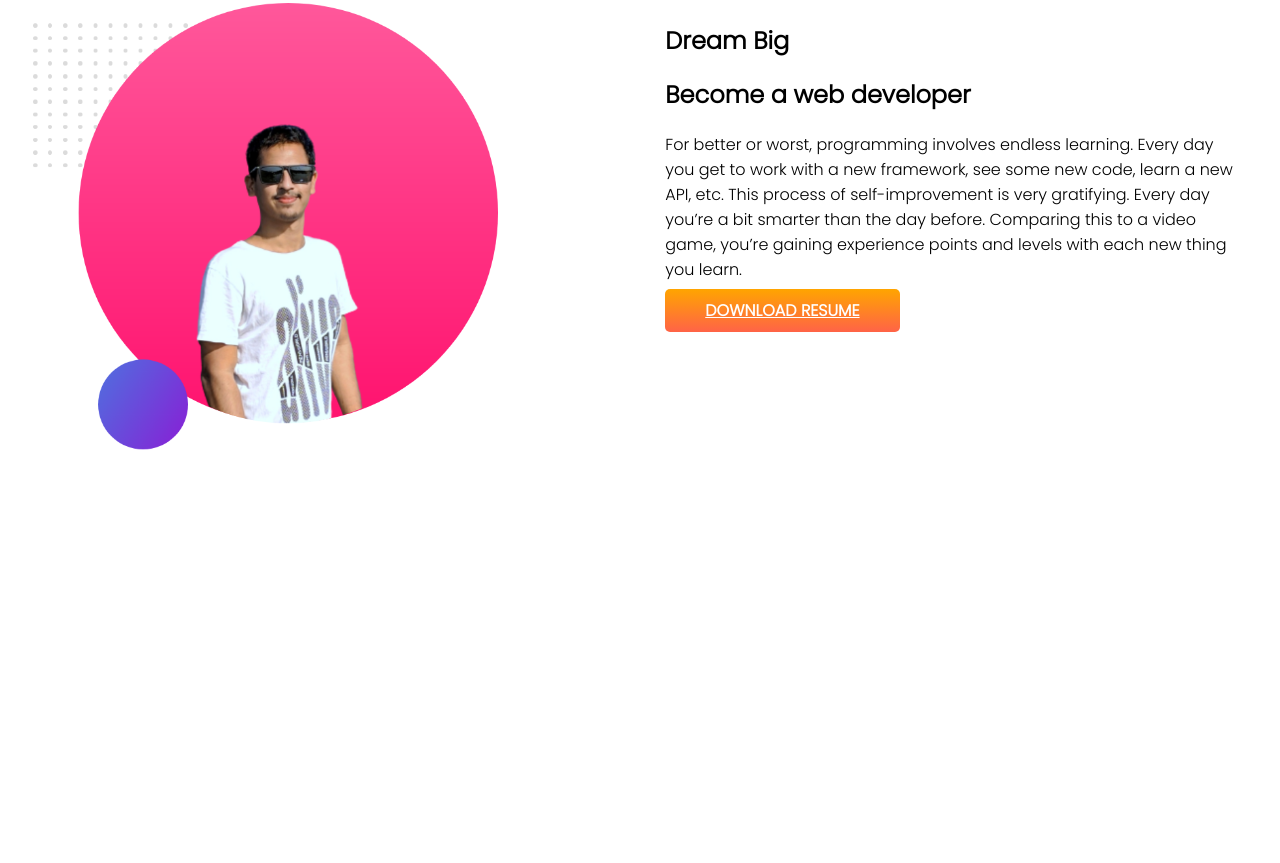
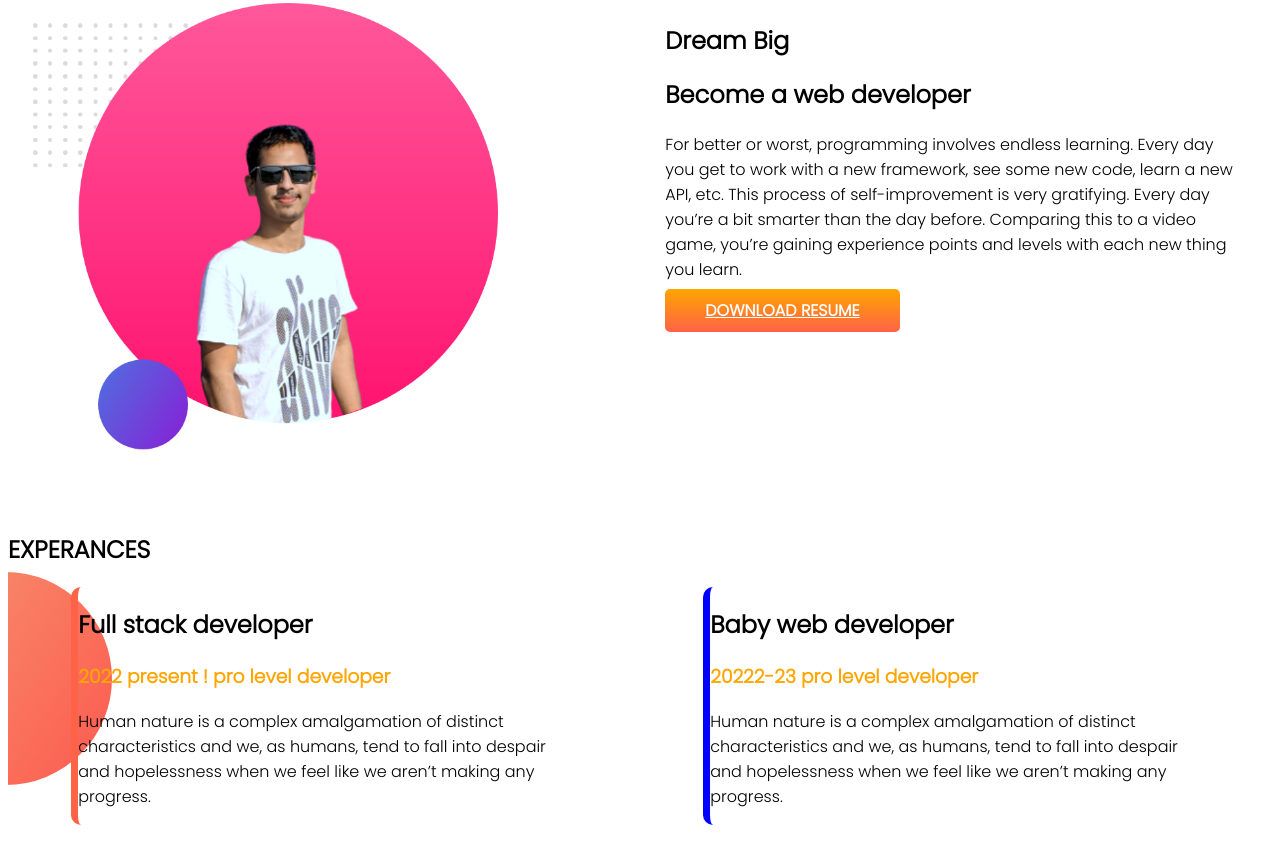
Before and after one commit to raihanridoy2822/developer-portfolio, a plain HTML site: page index.html in a window 1280 px wide. Shown: the part 600-1463 px from the top of the page. Before the commit the page ends 1132 px from the top, so only its background shows below. Drawn offline with Linux system fonts and the light colour scheme.

Commit message:
style boder

```diff
--- a/index.html
+++ b/index.html
@@ -13,7 +13,7 @@
 </head>
 
 <body>
-    <section class="top-banner">
+    <section class="top-banner flexible-container">
         <div class="half-width">
             <h1>WELCOME TO </h1>
             <h1> <span class="orange-colur"> RAIHAN SARKAR </span>WORLD</h1>
@@ -33,7 +33,7 @@
             <img src="images/my-bg.png" alt="">
         </div>
     </section>
-    <section class="dream-big">
+    <section class="dream-big flexible-container">
         <div class="half-width">
             <img src="images/raihan pink.png" alt="">
         </div>
@@ -48,6 +48,26 @@
         </div>
 
     </section>
+    <section class="experance-area">
+        <h1>EXPERANCES</h1>
+        <div class="flexible-container">
+            <div id="full-web" class="experience-item">
+                <h2>Full stack developer</h2>
+                <h3 class="orange-colur">2022 present ! pro level developer</h3>
+                <p>Human nature is a complex amalgamation of distinct characteristics and we, as humans, tend to fall
+                    into
+                    despair and hopelessness when we feel like we aren’t making any progress.</p>
+            </div>
+            <div id="baby-web" class="experience-item">
+                <h2>Baby web developer</h2>
+                <h3 class="orange-colur">20222-23 pro level developer</h3>
+                <p>Human nature is a complex amalgamation of distinct characteristics and we, as humans, tend to fall
+                    into
+                    despair and hopelessness when we feel like we aren’t making any progress.</p>
+            </div>
+        </div>
+
+    </section>
 </body>
 
 </html>
--- a/style.css
+++ b/style.css
@@ -6,11 +6,12 @@ h1 {
     font-family: 50px;
 }
 
+
 .orange-colur {
     color: orange;
 }
 
-section {
+.flexible-container {
     display: flex;
     margin-bottom: 50px;
 }
@@ -41,3 +42,30 @@ dream-big {
     background-repeat: no-repeat;
     background-position: right;
 }
+
+.experience-item {
+    width: 40%;
+    margin-left: 5%;
+    margin-right: 5%;
+    border-radius: 10px;
+    box-shadow: 10px, 10px 40px gray;
+    border-left: 7px solid blue;
+}
+
+.experance-area {
+    background-image: url(images/exp-bg.png);
+    background-repeat: no-repeat;
+    background-position: left;
+}
+
+#full-web {
+    border-left: 7px solid tomato;
+}
+
+#baby-web {
+    border-left: 7px solid blue;
+}
+
+.footer p {
+    text-align: center;
+}
```
